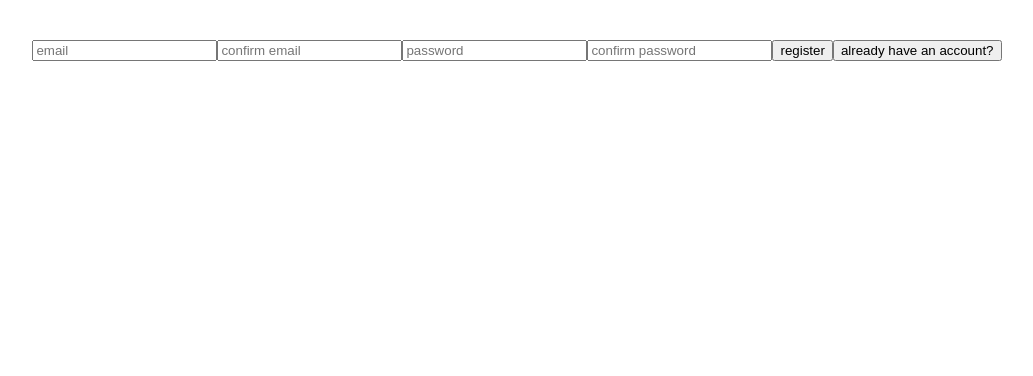
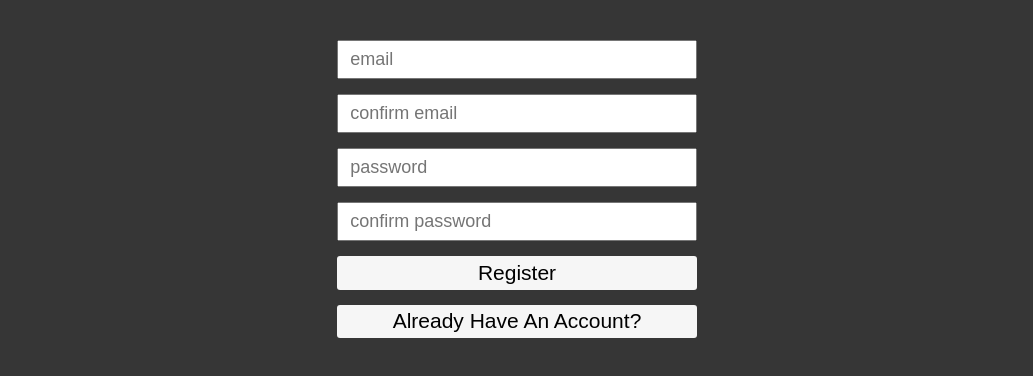
Before and after one commit to Avitohol1/todo, a React (Vite) app: page /welcome in a window 1280 px wide. Shown: the top 376 px of the page, without its empty margins (123-1156 px from the left). Built offline with nearby package versions, Linux system fonts and the light colour scheme; no server answers.

Commit message:
added some styling to the welcome page and register forms

```diff
--- a/index.html
+++ b/index.html
@@ -3,6 +3,11 @@
   <head>
     <meta charset="UTF-8" />
     <link rel="icon" type="image/svg+xml" href="/vite.svg" />
+    <!-- Fonts {Red Hat Display} -->
+    <link rel="preconnect" href="https://fonts.googleapis.com">
+    <link rel="preconnect" href="https://fonts.gstatic.com" crossorigin>
+    <link href="https://fonts.googleapis.com/css2?family=Red+Hat+Display:ital,wght@0,300;0,400;0,500;0,600;0,800;1,300;1,400;1,500;1,600;1,700&display=swap" rel="stylesheet">
+
     <meta name="viewport" content="width=device-width, initial-scale=1.0" />
     <title>Vite + React</title>
   </head>
--- a/package.json
+++ b/package.json
@@ -16,7 +16,8 @@
     "react": "^18.2.0",
     "react-dom": "^18.2.0",
     "react-redux": "^8.0.5",
-    "react-router-dom": "^6.9.0"
+    "react-router-dom": "^6.9.0",
+    "sass": "^1.59.3"
   },
   "devDependencies": {
     "@types/react": "^18.0.27",
--- a/src/App.css
+++ /dev/null
@@ -1,10 +0,0 @@
-#root {
-  max-width: 1280px;
-  margin: 0 auto;
-  padding: 2rem;
-  text-align: center;
-}
-
-.add-btn:disabled {
-  cursor: not-allowed;
-}
--- a/src/App.jsx
+++ b/src/App.jsx
@@ -1,5 +1,5 @@
 import { BrowserRouter as Router, Routes, Route } from 'react-router-dom'
-import './App.css'
+import './App.scss'
 import Home from './pages/Home'
 import Welcome from './pages/Welcome'
 import ProtectedRoute from './pages/ProtectedRoute'
--- /dev/null
+++ b/src/App.scss
@@ -0,0 +1,58 @@
+$black: #363636;
+$red: #C44536;
+$pink: #FCBFB7;
+$gray: #5f5e5e;
+$white: #F6F6F6;
+
+body {
+  background-color: $black;
+  color: #F6F6F6;
+  font-family: 'Red Hat Display', sans-serif;
+}
+
+#root {
+  max-width: 1280px;
+  margin: 0 auto;
+  padding: 2rem;
+  text-align: center;
+}
+
+
+@mixin btn($bg-color: $white) {
+  border: 0;
+  border-radius: 3px;
+  font-size: 21px;
+  font-weight: 400;
+  background-color: $bg-color;
+  padding: .3rem 1.5rem;
+  text-transform: capitalize;
+  &:hover {
+    cursor: pointer;
+    background-color: $gray;
+    color: $white;
+  }
+}
+
+.btn {
+  @include btn;
+}
+
+.form-container {
+  width: 30%;
+  margin: 0 auto;
+}
+
+.form {
+  display: flex;
+  flex-direction: column;
+  gap: 15px;
+  input {
+    height: 33px;
+    font-size: 18px;
+    padding-left: .7rem;
+  }
+}
+
+.add-btn:disabled {
+  cursor: not-allowed;
+}
--- a/src/components/Login.jsx
+++ b/src/components/Login.jsx
@@ -21,8 +21,8 @@ const Login = () => {
     }
 
   return (
-    <div>
-        <form onSubmit={handleSubmit}>
+    <div className="form-container">
+        <form onSubmit={handleSubmit} className="form login-form">
         <input
           type="email"
           name="email"
@@ -38,8 +38,8 @@ const Login = () => {
           onChange={onChange}
           value={password}
         />
-        <button type="submit">login</button>
-        <button type="button" onClick={() => dispatch(handleIsRegistering())}>create an account</button>
+        <button type="submit" className="btn">login</button>
+        <button type="button" onClick={() => dispatch(handleIsRegistering())} className="btn">create an account</button>
       </form>
     </div>
   )
--- a/src/components/Register.jsx
+++ b/src/components/Register.jsx
@@ -20,8 +20,8 @@ const Register = () => {
     }
 
   return (
-    <div>
-        <form onSubmit={handleSubmit}>
+    <div className="form-container">
+        <form onSubmit={handleSubmit} className="form register-form">
         <input
           type="email"
           name="email"
@@ -53,8 +53,8 @@ const Register = () => {
           onChange={onChange}
           value={confirmPassword}
         />
-        <button type="submit">register</button>
-        <button type="button" onClick={() => dispatch(handleIsRegistering())}>already have an account?</button>
+        <button type="submit" className="btn">register</button>
+        <button type="button" onClick={() => dispatch(handleIsRegistering())} className="btn">already have an account?</button>
       </form>
     </div>
   )
--- a/src/pages/Home.jsx
+++ b/src/pages/Home.jsx
@@ -1,5 +1,4 @@
 import { useEffect, useState } from 'react'
-import "../App.css"
 import { useSelector, useDispatch } from 'react-redux'
 import {
   addTodo,
@@ -159,7 +158,7 @@ const Home = () => {
           {!isAdding && <div>
             <button onClick={() => setIsAdding(true)}>+</button>
             <span>add task</span>
-            <button onClick={clear}>clear</button>
+            <button onClick={clear} className="btn">clear</button>
           </div>}
 
           {isAdding && <form onSubmit={(e) => e.preventDefault()}>
@@ -177,9 +176,9 @@ const Home = () => {
               value={todo.description}
               onChange={handleChange}
             />
-            <button onClick={() => setIsAdding(false)}>cancel</button>
+            <button onClick={() => setIsAdding(false)} className="btn">cancel</button>
             <button
-              className="add-btn"
+              className="btn"
               disabled={!todo.name}
               onClick={() => handleSubmit(todo)}>add
             </button>
@@ -187,12 +186,12 @@ const Home = () => {
 
           {/* tabs */}
           <div>
-            <button onClick={handleTabChange}>todo</button>
-            <button onClick={handleTabChange}>completed</button>
+            <button onClick={handleTabChange} className="btn">todo</button>
+            <button onClick={handleTabChange} className="btn">completed</button>
           </div>
 
             {content}
-            <button onClick={handleSignOut}>sign out</button>
+            <button onClick={handleSignOut} className="btn">sign out</button>
         </div>
 
       )
```
Also changed, not shown: src/styles/Welcome.scss (added), 1 other file (tests, documents, lock files or other folders).
